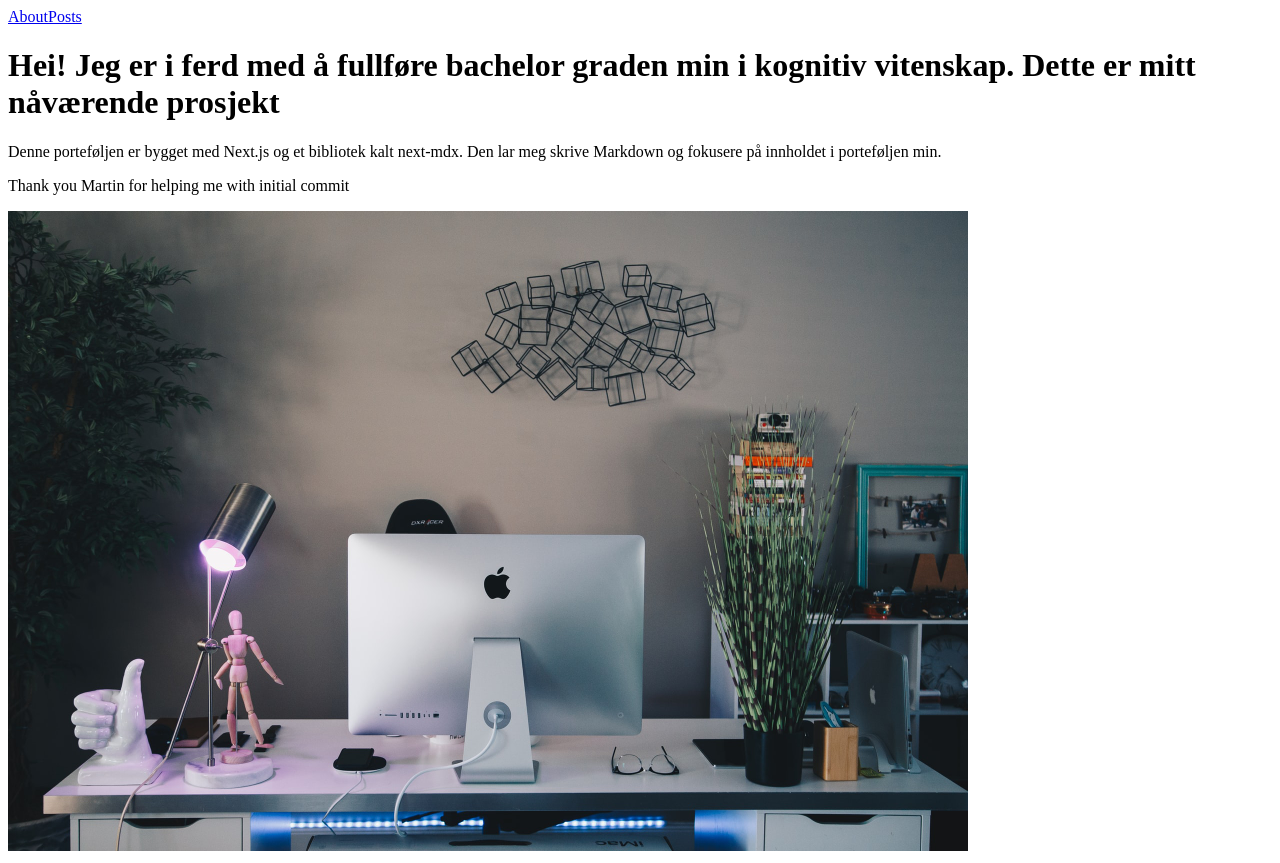
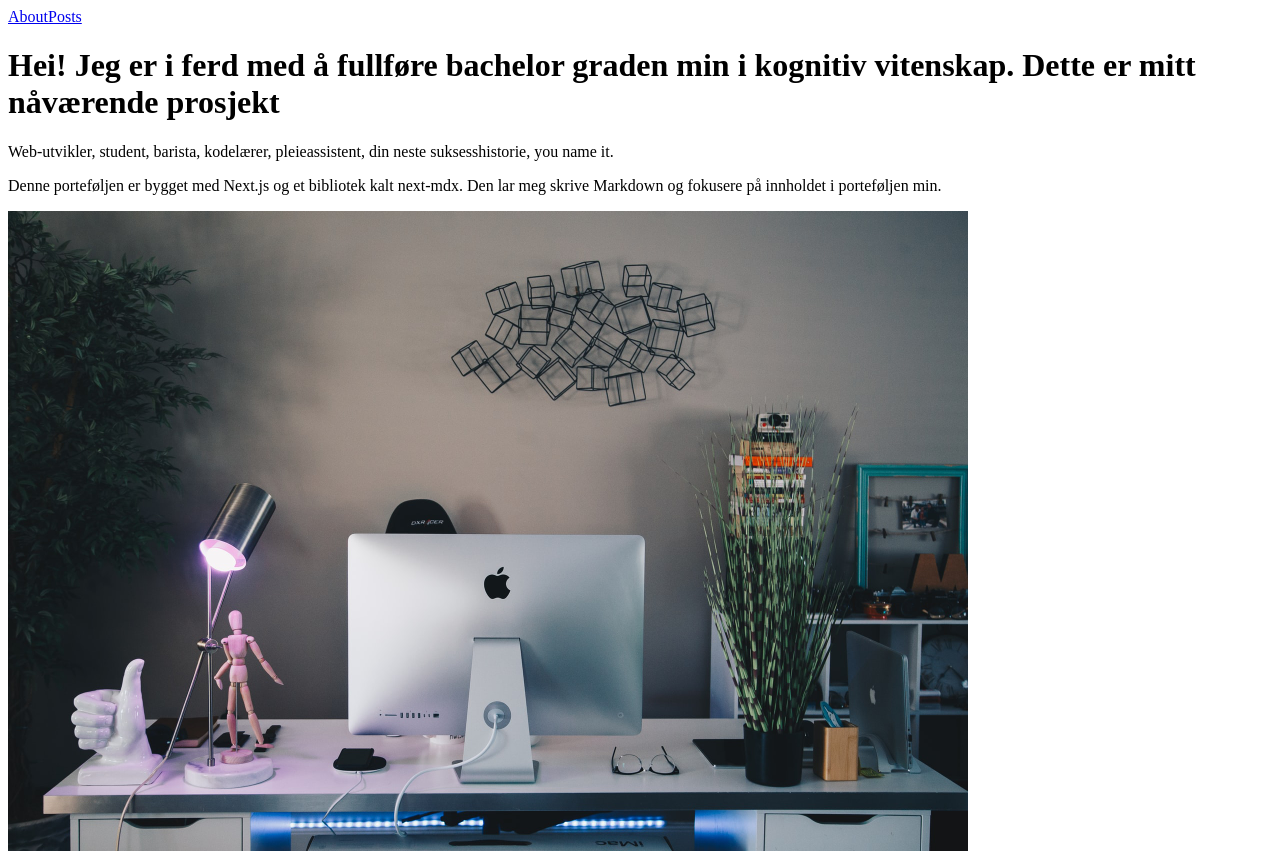
Before and after one commit to leilailu/leilano, a Next.js app: page / in a window 1280 px wide. Built offline with nearby package versions, Linux system fonts and the light colour scheme; no server answers.

Commit message:
funk nå da

```diff
--- a/pages/index.tsx
+++ b/pages/index.tsx
@@ -11,12 +11,15 @@ function HomePage() {
             vitenskap. Dette er mitt nåværende prosjekt
           </h1>
           <p>
+            Web-utvikler, student, barista, kodelærer, pleieassistent, din neste
+            suksesshistorie, you name it.
+          </p>
+
+          <p>
             Denne porteføljen er bygget med Next.js og et bibliotek kalt
             next-mdx. Den lar meg skrive Markdown og fokusere på innholdet i
             porteføljen min.
           </p>
-
-          <p>Thank you Martin for helping me with initial commit</p>
         </div>
       </Container>
 
```
